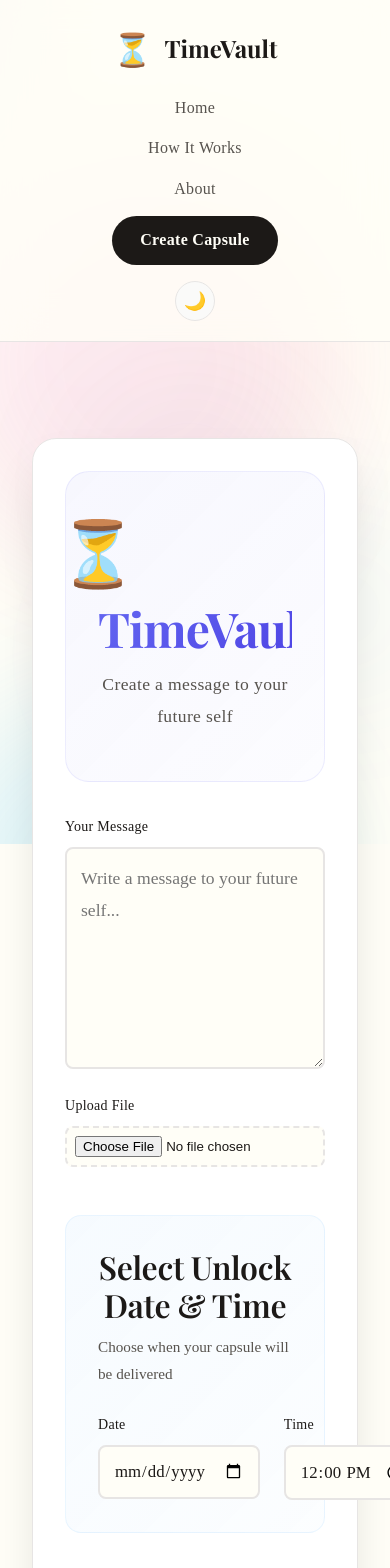
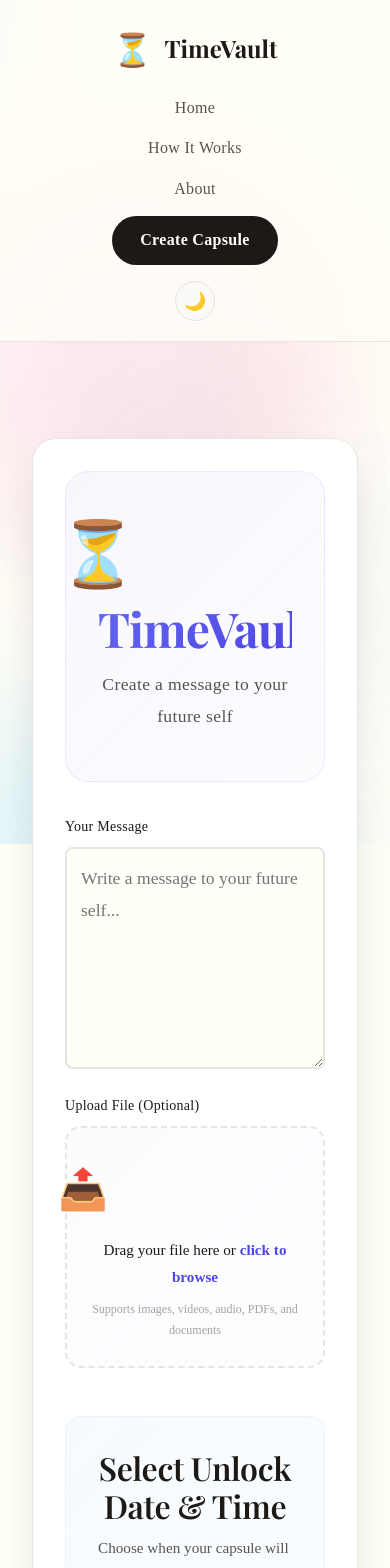
Before and after one commit to ssupshub/TimeVault, a React (Vite) app: page /create in a window 390 px wide. Shown: the top 1568 px of the page. Built offline with nearby package versions, Linux system fonts and the light colour scheme; no server answers; a web font is replaced by a local one.

Commit message:
Updated App.css

```diff
--- a/src/App.css
+++ b/src/App.css
@@ -857,25 +857,143 @@ h1, h2, h3, h4, h5, h6 {
   line-height: 1.8;
 }
 
-.form-group input[type='file'] {
-  padding: 0.5rem;
+.file-upload-zone {
+  position: relative;
   border: 2px dashed var(--border-color);
-  border-radius: 0.5rem;
+  border-radius: 1rem;
+  padding: 2.5rem;
+  background: linear-gradient(135deg, rgba(99, 102, 241, 0.02) 0%, rgba(79, 172, 254, 0.02) 100%);
+  transition: all 0.3s ease;
   cursor: pointer;
-  transition: all 0.2s;
-  background: var(--bg-primary);
-  color: var(--text-primary);
-}
-
-.form-group input[type='file']:hover {
+  display: flex;
+  align-items: center;
+  justify-content: center;
+  min-height: 200px;
+}
+
+.file-upload-zone:hover {
+  border-color: var(--primary-400);
+  background: linear-gradient(135deg, rgba(99, 102, 241, 0.05) 0%, rgba(79, 172, 254, 0.05) 100%);
+  box-shadow: var(--shadow-sm);
+}
+
+.file-upload-zone.active {
   border-color: var(--primary-500);
-  background-color: var(--bg-secondary);
+  background: linear-gradient(135deg, rgba(99, 102, 241, 0.08) 0%, rgba(79, 172, 254, 0.08) 100%);
+  box-shadow: 0 0 0 3px rgba(99, 102, 241, 0.1);
+}
+
+.file-upload-zone.has-file {
+  min-height: 120px;
+  padding: 1.5rem;
+}
+
+.file-input {
+  display: none;
+}
+
+.upload-prompt {
+  text-align: center;
+  width: 100%;
+  pointer-events: none;
+}
+
+.upload-icon {
+  font-size: 3.5rem;
+  margin-bottom: 1rem;
+  animation: float 3s ease-in-out infinite;
+}
+
+.upload-text {
+  font-size: 1.1rem;
+  font-weight: 500;
+  color: var(--text-primary);
+  margin-bottom: 0.5rem;
+  font-family: 'Lora', serif;
+}
+
+.click-text {
+  color: var(--primary-600);
+  font-weight: 600;
+}
+
+.upload-hint {
+  font-size: 0.875rem;
+  color: var(--text-tertiary);
+  font-family: 'Lora', serif;
+  margin: 0;
+}
+
+.file-preview {
+  display: flex;
+  align-items: center;
+  gap: 1.5rem;
+  width: 100%;
+  padding: 1rem;
+  background: var(--bg-elevated);
+  border-radius: 0.75rem;
+  border: 1px solid var(--border-color);
+  animation: slideIn 0.3s ease-out;
+}
+
+@keyframes slideIn {
+  from {
+    opacity: 0;
+    transform: translateY(-10px);
+  }
+  to {
+    opacity: 1;
+    transform: translateY(0);
+  }
+}
+
+.file-icon {
+  font-size: 2.5rem;
+  flex-shrink: 0;
+}
+
+.file-info {
+  flex: 1;
+  min-width: 0;
 }
 
 .file-name {
-  font-size: 0.875rem;
-  color: var(--text-secondary);
-  font-style: italic;
+  font-size: 0.95rem;
+  font-weight: 500;
+  color: var(--text-primary);
+  margin: 0 0 0.25rem 0;
+  font-family: 'Lora', serif;
+  word-break: break-word;
+}
+
+.file-size {
+  font-size: 0.8rem;
+  color: var(--text-tertiary);
+  margin: 0;
+  font-family: 'Lora', serif;
+}
+
+.remove-file-btn {
+  flex-shrink: 0;
+  width: 2.25rem;
+  height: 2.25rem;
+  border-radius: 50%;
+  border: none;
+  background: var(--bg-secondary);
+  color: var(--text-secondary);
+  font-size: 1.25rem;
+  cursor: pointer;
+  display: flex;
+  align-items: center;
+  justify-content: center;
+  transition: all 0.2s ease;
+  font-weight: 600;
+}
+
+.remove-file-btn:hover {
+  background: rgba(239, 68, 68, 0.1);
+  color: #dc2626;
+  transform: scale(1.1);
 }
 
 .radio-group {
@@ -1576,4 +1694,38 @@ h1, h2, h3, h4, h5, h6 {
   .section-title {
     font-size: 2rem;
   }
-}
+
+  .file-upload-zone {
+    padding: 1.5rem 1rem;
+    min-height: 160px;
+  }
+
+  .upload-icon {
+    font-size: 2.5rem;
+    margin-bottom: 0.75rem;
+  }
+
+  .upload-text {
+    font-size: 0.95rem;
+  }
+
+  .upload-hint {
+    font-size: 0.75rem;
+  }
+
+  .file-preview {
+    flex-direction: column;
+    text-align: center;
+    gap: 0.75rem;
+  }
+
+  .file-info {
+    width: 100%;
+  }
+
+  .remove-file-btn {
+    width: 2rem;
+    height: 2rem;
+    font-size: 1.1rem;
+  }
+}
--- a/src/components/CapsuleForm.tsx
+++ b/src/components/CapsuleForm.tsx
@@ -14,6 +14,7 @@ function CapsuleForm({ onCapsuleCreated }: CapsuleFormProps) {
   const [customTime, setCustomTime] = useState('12:00');
   const [loading, setLoading] = useState(false);
   const [error, setError] = useState('');
+  const [dragActive, setDragActive] = useState(false);
 
   const handleFileChange = (e: React.ChangeEvent<HTMLInputElement>) => {
     if (e.target.files && e.target.files[0]) {
@@ -37,6 +38,40 @@ function CapsuleForm({ onCapsuleCreated }: CapsuleFormProps) {
     if (file.type.startsWith('video/')) return 'video';
     if (file.type.startsWith('audio/')) return 'audio';
     return 'document';
+  };
+
+  const getFileIcon = (file: File): string => {
+    if (file.type.startsWith('image/')) return '🖼️';
+    if (file.type.startsWith('video/')) return '🎬';
+    if (file.type.startsWith('audio/')) return '🎵';
+    return '📄';
+  };
+
+  const formatFileSize = (bytes: number): string => {
+    if (bytes === 0) return '0 Bytes';
+    const k = 1024;
+    const sizes = ['Bytes', 'KB', 'MB'];
+    const i = Math.floor(Math.log(bytes) / Math.log(k));
+    return Math.round((bytes / Math.pow(k, i)) * 100) / 100 + ' ' + sizes[i];
+  };
+
+  const handleDrag = (e: React.DragEvent<HTMLDivElement>) => {
+    e.preventDefault();
+    e.stopPropagation();
+    if (e.type === 'dragenter' || e.type === 'dragover') {
+      setDragActive(true);
+    } else if (e.type === 'dragleave') {
+      setDragActive(false);
+    }
+  };
+
+  const handleDrop = (e: React.DragEvent<HTMLDivElement>) => {
+    e.preventDefault();
+    e.stopPropagation();
+    setDragActive(false);
+    if (e.dataTransfer.files && e.dataTransfer.files[0]) {
+      setFile(e.dataTransfer.files[0]);
+    }
   };
 
   const handleSubmit = async (e: FormEvent) => {
@@ -119,14 +154,48 @@ function CapsuleForm({ onCapsuleCreated }: CapsuleFormProps) {
         </div>
 
         <div className="form-group">
-          <label htmlFor="file">Upload File </label>
+          <label>Upload File (Optional)</label>
+          <div
+            className={`file-upload-zone ${dragActive ? 'active' : ''} ${file ? 'has-file' : ''}`}
+            onDragEnter={handleDrag}
+            onDragLeave={handleDrag}
+            onDragOver={handleDrag}
+            onDrop={handleDrop}
+          >
             <input
               type="file"
               id="file"
               onChange={handleFileChange}
               accept="image/*,video/*,audio/*,.pdf,.doc,.docx"
+              className="file-input"
             />
-          {file && <p className="file-name">{file.name}</p>}
+            {file ? (
+              <div className="file-preview">
+                <div className="file-icon">{getFileIcon(file)}</div>
+                <div className="file-info">
+                  <p className="file-name">{file.name}</p>
+                  <p className="file-size">{formatFileSize(file.size)}</p>
+                </div>
+                <button
+                  type="button"
+                  className="remove-file-btn"
+                  onClick={() => setFile(null)}
+                >
+                  ✕
+                </button>
+              </div>
+            ) : (
+              <div className="upload-prompt">
+                <div className="upload-icon">📤</div>
+                <p className="upload-text">
+                  Drag your file here or <span className="click-text">click to browse</span>
+                </p>
+                <p className="upload-hint">
+                  Supports images, videos, audio, PDFs, and documents
+                </p>
+              </div>
+            )}
+          </div>
         </div>
 
         <div className="unlock-section">
```
Lines whose indentation alone changed are shown as unchanged.
